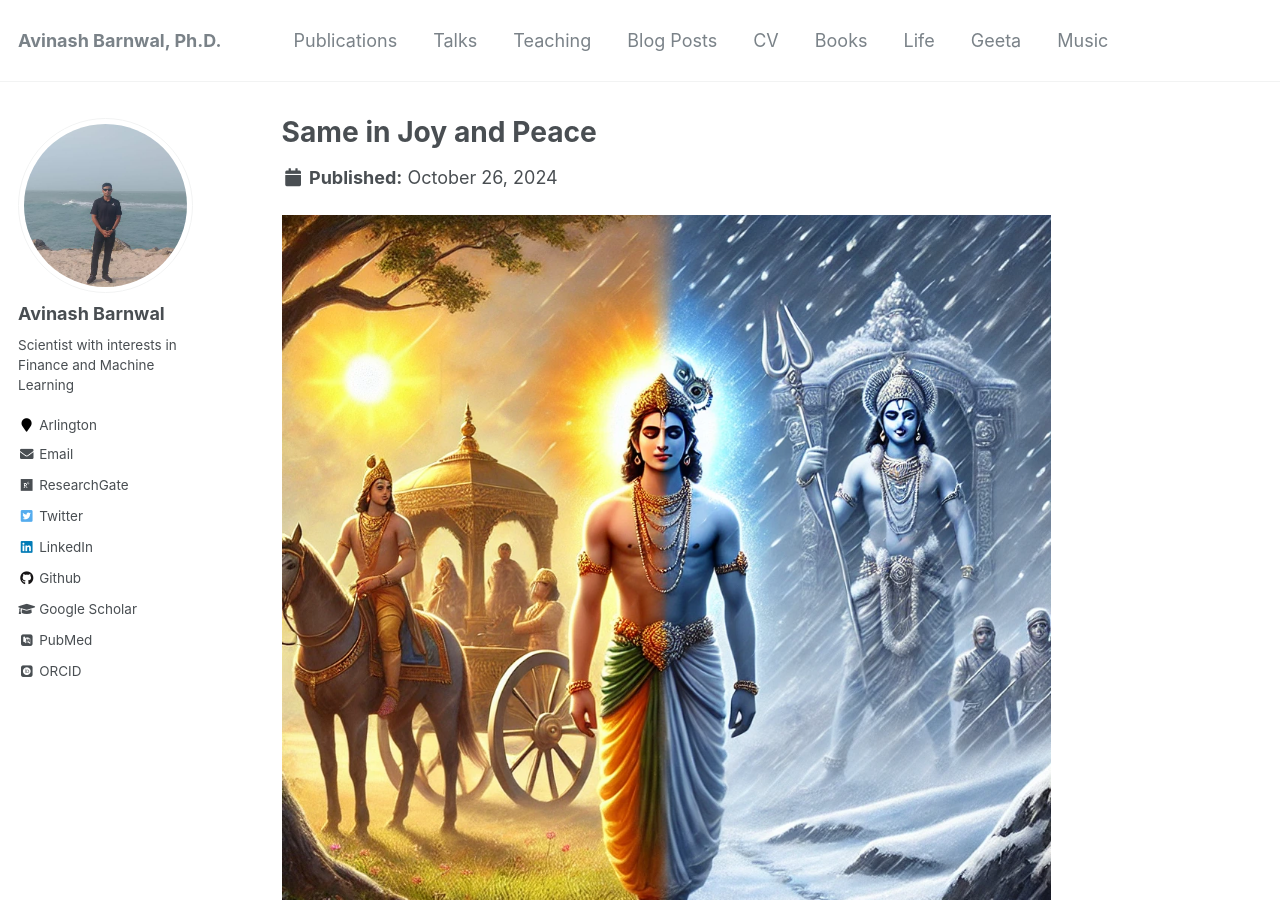
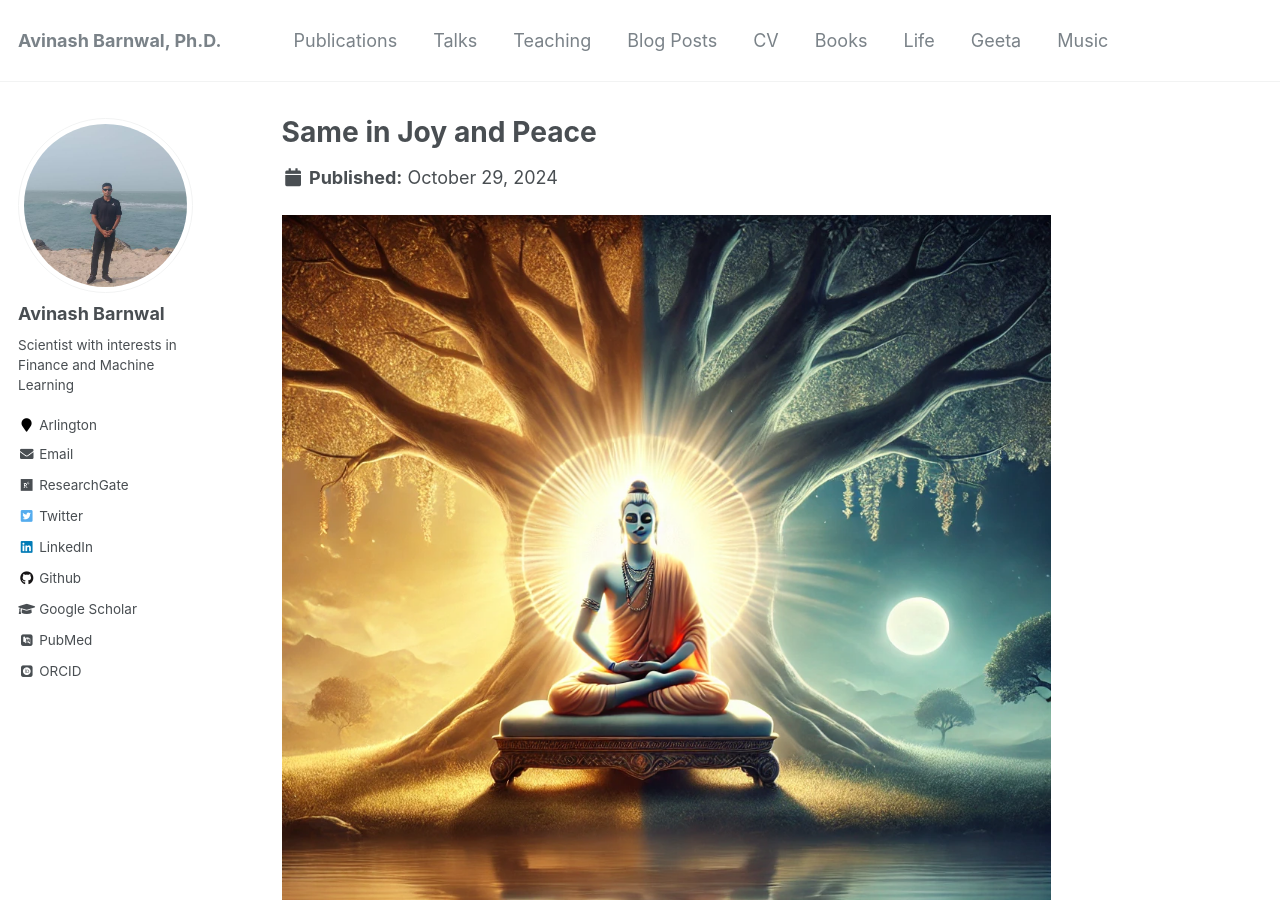
Before and after one commit to avinashbarnwal/avinashbarnwal.github.io, a Jekyll site: the page built from _geeta/shlok_2_15.md, in a window 1280 px wide and 900 px high. Built offline with Jekyll 4.4.1, drawn with Linux system fonts in a browser that asks for light colours; some web fonts are replaced.

Commit message:
Update shlok_2_15.md

```diff
--- a/_geeta/shlok_2_15.md
+++ b/_geeta/shlok_2_15.md
@@ -3,11 +3,11 @@ title: "Same in Joy and Peace"
 collection: geeta
 type: "Non-Fictional"
 permalink: /geeta/same_in_joy_and_peace
-date: 2024-10-26
+date: 2024-10-29
 ---
 
 
-![png](../images/shlok_2_14.webp)
+![png](../images/shlok_2_15.webp)
 
 
 Bhagavad Gita 2.15 (Chapter 2, Verse 15):
```
